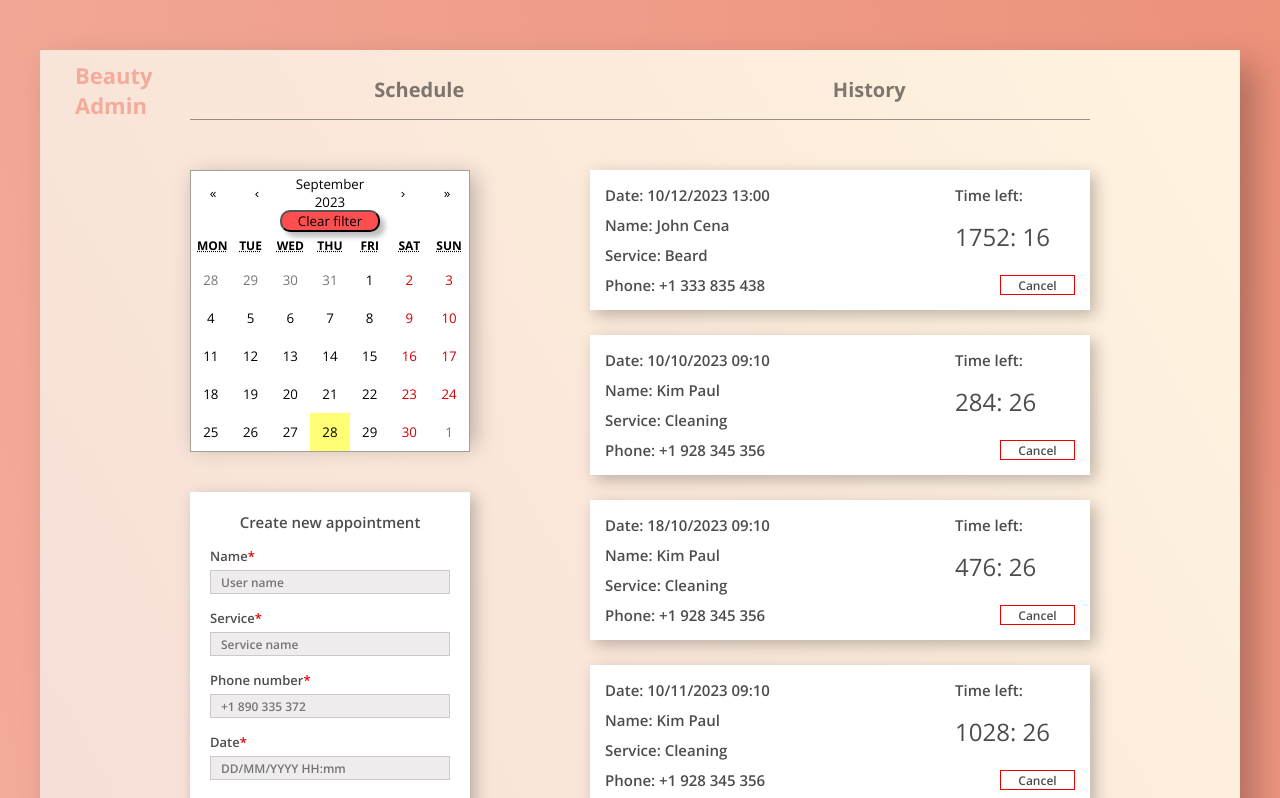
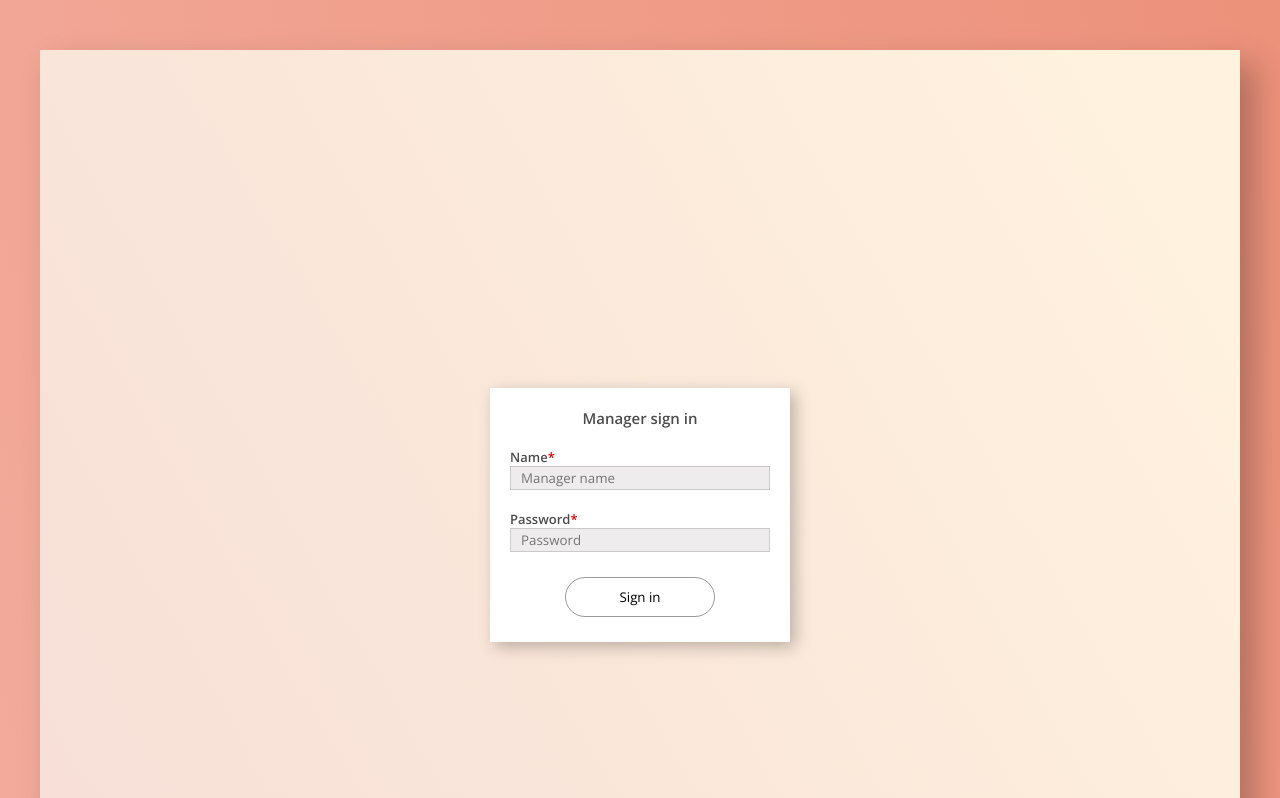
Before and after one commit to Ruslan517741/Beauty_starter, a React (Create React App) app: page / in a window 1280 px wide. Shown: the top 798 px of the page. Built offline with nearby package versions, Linux system fonts and the light colour scheme; data requests are answered from the project's data file.

Commit message:
updated LoginPage, added token in LocalStorage

```diff
--- a/src/assets/db.json
+++ b/src/assets/db.json
@@ -1,7 +1,8 @@
 {
   "login": [{
     "name": "admin",
-    "password": "admin"
+    "password": "admin",
+    "token": "adminadmin"
   }],
   "appointments": [{
       "id": 1,
--- a/src/components/app/App.tsx
+++ b/src/components/app/App.tsx
@@ -4,6 +4,7 @@ import {
 	Outlet,
 	useLocation,
 } from "react-router-dom";
+import { useState } from "react";
 
 import Header from "../header/Header";
 import SchedulePage from "../../pages/schedule/SchedulePage";
@@ -26,7 +27,7 @@ const router = createBrowserRouter([
 			},
 			{
 				path: "/",
-				element: <SchedulePage />,
+				element: <LoginPage />,
 			},
 			{
 				path: "/schedule",
@@ -44,15 +45,32 @@ function App() {
 	return <RouterProvider router={router} />;
 }
 
+function checkToken(token: string | null): JSX.Element {
+	if (token) {
+		return (
+			<>
+				<AppointmentContextProvider>
+					<Outlet />
+				</AppointmentContextProvider>
+			</>
+		);
+	} else {
+		return <LoginPage />;
+	}
+}
+
 function Root() {
 	let page = useLocation();
 
+	const token = localStorage.getItem("token");
+
 	return (
 		<main className="board">
-			{page.pathname === "/login" ? null : <Header />}
-			<AppointmentContextProvider>
+			{page.pathname === "/login" || !token ? null : <Header />}
+			{/* <AppointmentContextProvider>
 				<Outlet />
-			</AppointmentContextProvider>
+			</AppointmentContextProvider> */}
+			{checkToken(token)}
 		</main>
 	);
 }
--- a/src/components/modal/CancelModal.tsx
+++ b/src/components/modal/CancelModal.tsx
@@ -43,7 +43,6 @@ function CancelModal({ handleClose, selectedId, isOpen }: IModalProps) {
 	};
 
 	const closeOnEscapeKey = (e: KeyboardEvent): void => {
-		console.log(cancelStatus);
 		if (e.key === "Escape") {
 			closeModal();
 		}
--- a/src/pages/loginPage/LoginPage.tsx
+++ b/src/pages/loginPage/LoginPage.tsx
@@ -1,5 +1,5 @@
 import useAppointmentService from "../../services/AppointmentService";
-import { FormEvent, ChangeEvent, useState } from "react";
+import { FormEvent, ChangeEvent, useState, useEffect } from "react";
 import { useNavigate } from "react-router-dom";
 
 import "./loginPage.scss";
@@ -13,12 +13,19 @@ function LoginPage() {
 	const [checkingStatus, setCheckingStatus] = useState<boolean>(false);
 
 	const navigate = useNavigate();
+
+	useEffect(() => {
+		if (localStorage.getItem("token")) {
+			navigate("/schedule");
+		}
+	}, []);
 	const handleSubmit = async (e: FormEvent<HTMLFormElement>) => {
 		e.preventDefault();
 		setCheckingStatus(true);
 		const loginedUsers = await getLoginedUsers();
 		await loginedUsers.forEach((item) => {
 			if (item.name === userName && item.password === userPassword) {
+				localStorage.setItem("token", JSON.stringify(item.token));
 				setUserIsExiting(true);
 				navigate("/schedule");
 			} else {
--- a/src/shared/interfaces/appointment.interfaces.ts
+++ b/src/shared/interfaces/appointment.interfaces.ts
@@ -12,4 +12,5 @@ export type ActiveAppointment = Omit<IAppointment, "canceled">;
 export interface IUser {
 	name: string;
 	password: string;
+	token: string;
 }
```
